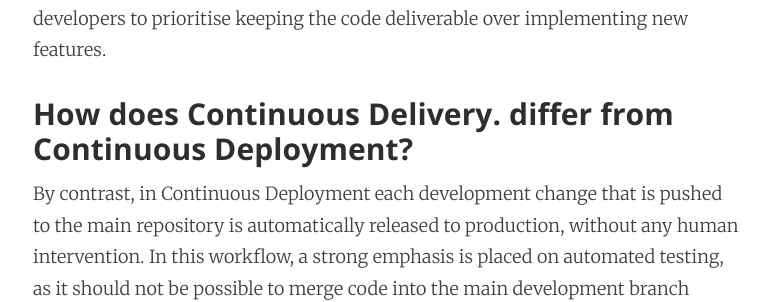
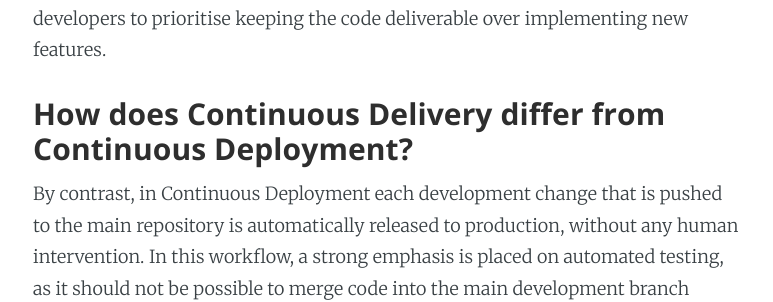
Before and after one commit to Mike-Gough/mike-gough.github.io, a Jekyll site: the page built from _posts/2019-05-20-github-actions.markdown, in a window 1280 px wide and 900 px high, scrolled down 823 px. Shown: the part 167-469 px from the top of the window, without its empty margins (252-1025 px from the left). Built offline with Jekyll 4.4.1, drawn with Linux system fonts in a browser that asks for light colours.

Commit message:
fixed another typo

```diff
--- a/_posts/2019-05-20-github-actions.markdown
+++ b/_posts/2019-05-20-github-actions.markdown
@@ -20,7 +20,7 @@ Before we dive into how we can achieve this goal, it’s important to understand
 ### What is Continuous Delivery?
 Continuous Delivery is a software development discipline where you build software in such a way that the it can be released to production at any time<sup>[1]</sup>. In a Continuous Delivery workflow, each development change that is pushed to the main repository is ready to be shipped, however, the action of shipping requires human approval. Although there is usually a focus on automated testing as part of this process, in many organisations the risk of promoting a release to production is shouldered by the individual approving that release. Onus is placed on the developers to prioritise keeping the code deliverable over implementing new features.
 
-### How does Continuous Delivery.  differ from Continuous Deployment?
+### How does Continuous Delivery differ from Continuous Deployment?
 By contrast, in Continuous Deployment each development change that is pushed to the main repository is automatically released to production, without any human intervention. In this workflow, a strong emphasis is placed on automated testing, as it should not be possible to merge code into the main development branch without that code passing a test suite. This means that the quality of your test suite determines the level of risk for a release, and automated testing must be prioritised during development. As such it’s important to ensure you don’t fall into the trap of mistaking good code coverage in your test suite for good quality tests. The onus is placed on developers within the team to ensure that the quality of tests presented in code reviews remains high.
 
 ## Using Github actions for Continuous Deployment
```
